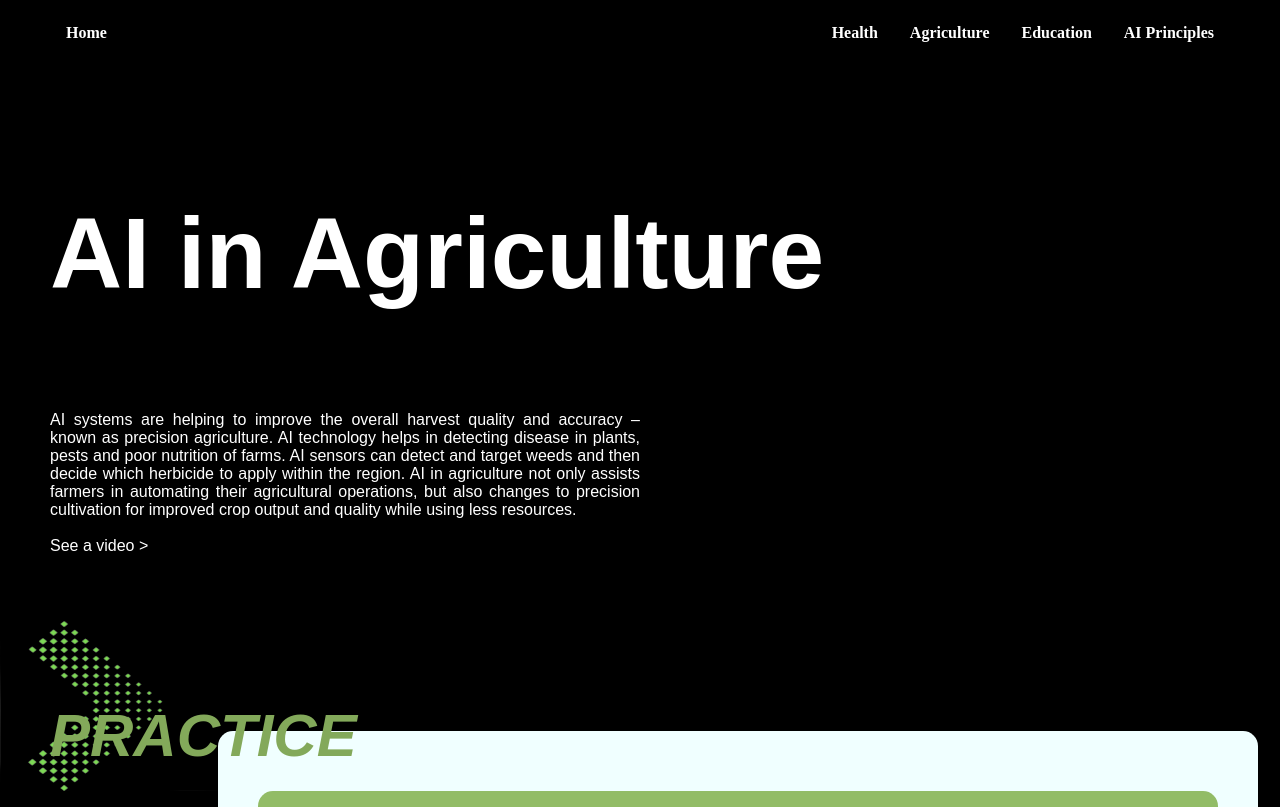
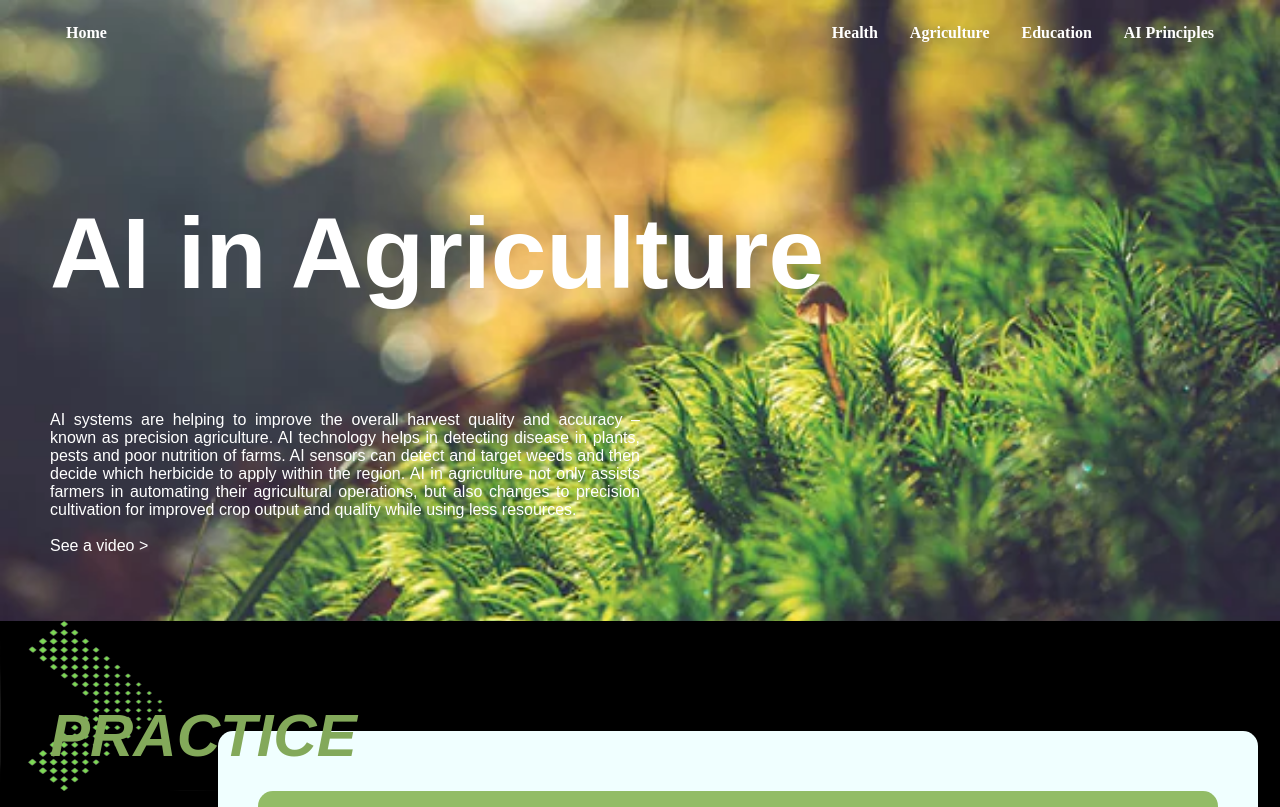
Before and after one commit to gooodyijia/7960-AI-for-social-good, a plain HTML site: page agriculture.html in a window 1280 px wide. Shown: the top 807 px of the page. Drawn offline with Linux system fonts and the light colour scheme; the site is published under a folder, as on GitHub Pages, so addresses that start at the root find nothing.

Commit message:
Update agriculture.css

```diff
--- a/agriculture.css
+++ b/agriculture.css
@@ -4,7 +4,7 @@ body {
 }
 
 .upper {
-    background-image: url(/image/agriculture_main2.webp);
+    background-image: url(image/agriculture_main2.webp);
     background-repeat:no-repeat;
     background-size:100%;
     padding:10px;
```
